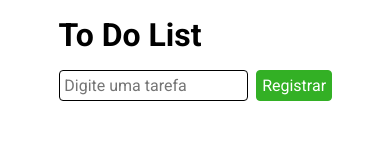
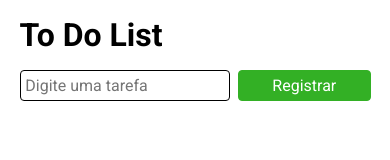
Before and after one commit to JoaoCriminacio/ToDoList, a plain HTML site: page index.html in a window 390 px wide. Drawn offline with Linux system fonts and the light colour scheme.

Commit message:
Alterando a responsividade

```diff
--- a/assets/styles/style.css
+++ b/assets/styles/style.css
@@ -15,7 +15,8 @@ body {
 }
 
 #app {
-    width: 70%;
+    width: 90%;
+    max-width: 800px;
     display: flex;
     flex-direction: column;
     gap: 1rem;
@@ -25,11 +26,12 @@ body {
 .input-container {
     display: flex;
     gap: 0.5rem;
+    flex-wrap: wrap;
 }
 
 .input-container input {
-    width: 60%;
-    flex-grow: 1;
+    min-width: 60%;
+    flex: 1;
     padding: 0.3rem;
     border: 1px solid #000;
     border-radius: 0.25rem;
@@ -37,8 +39,8 @@ body {
 }
 
 .input-container  button {
-    width: 18%;
-    flex-grow: 1;
+    min-width: 35%;
+    flex: 1;
     font-size: 1rem;
     padding: 0.3rem;
     color: #fff;
```
